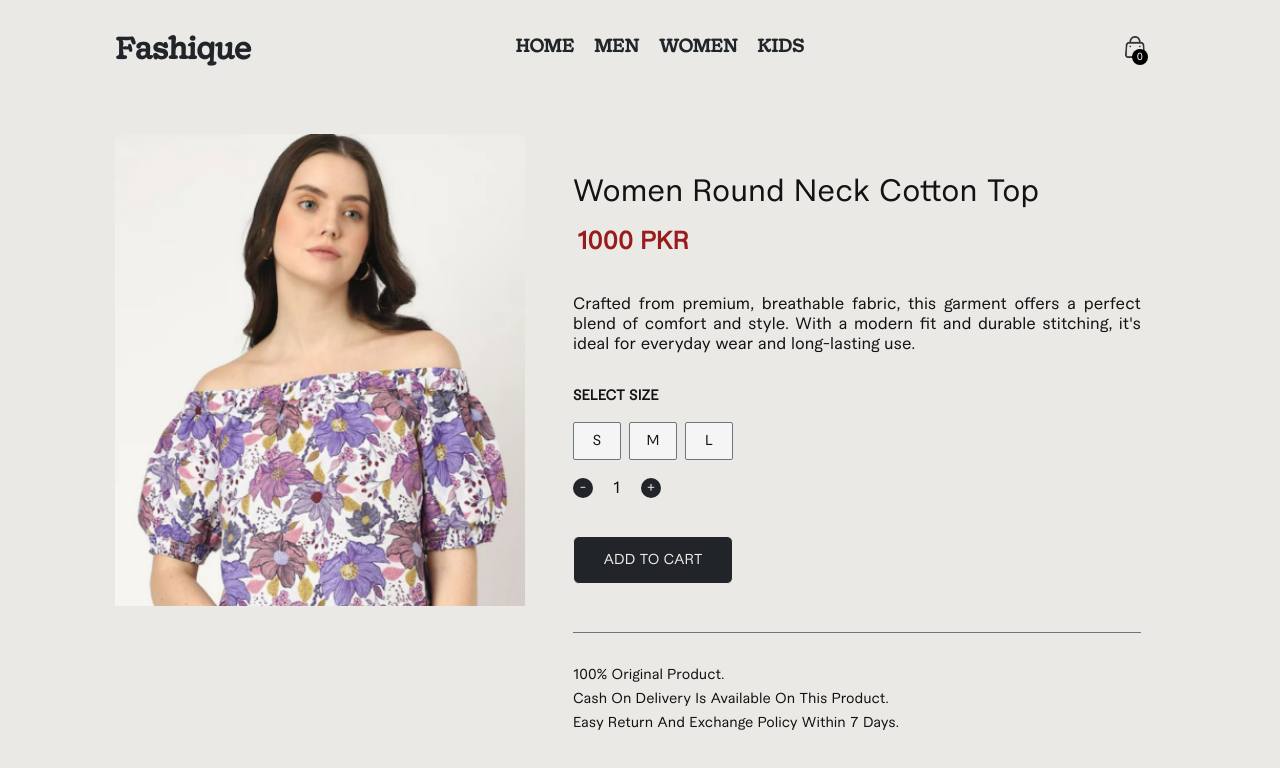
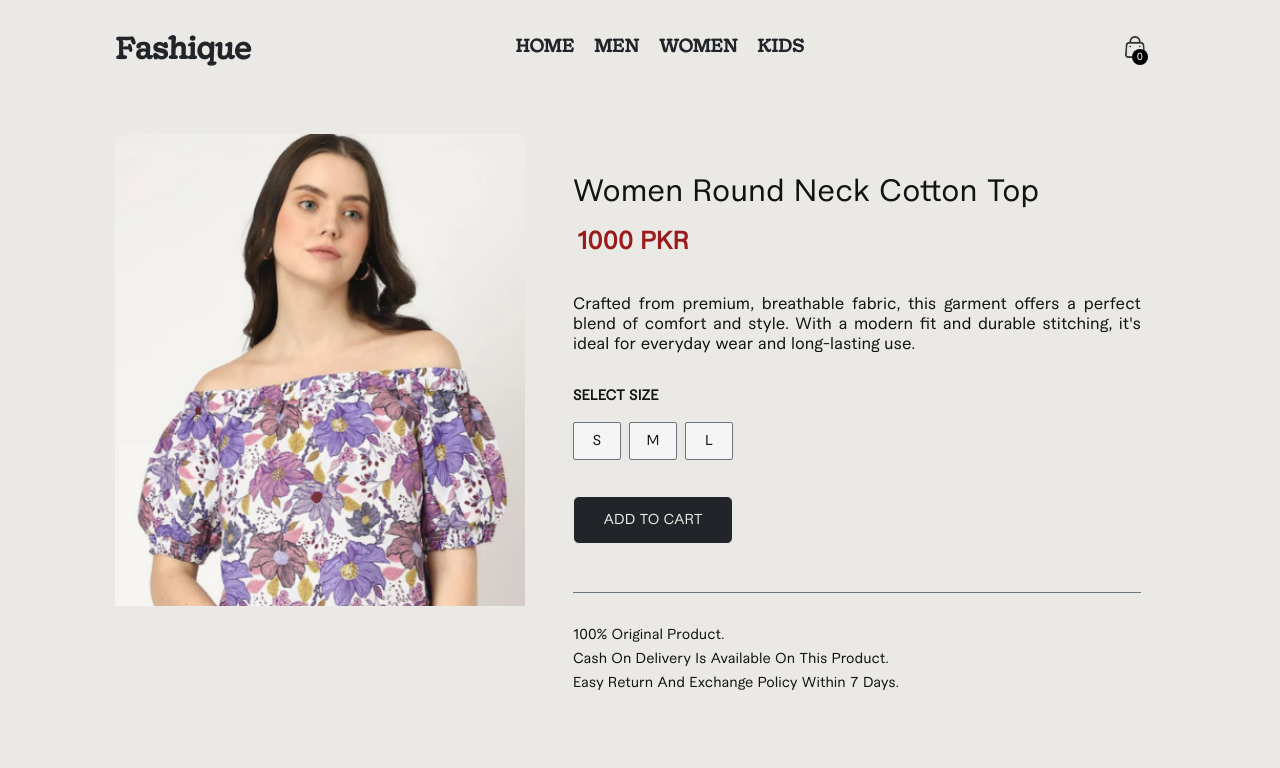
Before and after one commit to mewaleedahmad/fashique, a React (Vite) app in the folder frontend/: page /product/aaaaa in a window 1280 px wide. Shown: the top 768 px of the page. Built offline with nearby package versions, Linux system fonts and the light colour scheme.

Commit message:
Cart is halfway done

```diff
--- a/frontend/src/pages/Cart.jsx
+++ b/frontend/src/pages/Cart.jsx
@@ -12,7 +12,6 @@ const Cart = () => {
 
   const localCartItemsId = cart ? cart.filter((item) => item.id) : [];
   const localCartItemsSize = cart ? cart.filter((item) => item.selectedSize) : [];
-  const localCartItemsQTY = cart ? cart.filter((item) => item.itemQuantity) : [];
 
   const filteredProducts = products.filter((prod) => prod._id);
   const cartItems = filteredProducts.filter((cartItem) =>
@@ -44,9 +43,9 @@ const Cart = () => {
   }, []);
 
   useEffect(() => {
-    setSubTotal(subTotalPrice);
+    setSubTotal(subTotalPrice * itemQuantity);
     SetTotal(Subtotal + shippingCharges);
-  }, [total, Subtotal, subTotalPrice]);
+  }, [total, Subtotal, subTotalPrice,itemQuantity]);
 
   return (
     <section className="w-full">
@@ -55,14 +54,11 @@ const Cart = () => {
       </div>
 
       <div className="lg:flex items-start">
-        <div className="Cart-Items space-y-4 w-full lg:w-[70%] pb-20">
+        <div className="Cart-Items space-y-4 w-full lg:w-[70%]  pb-20">
           {cartItems.map((item) => {
             const cartItemSize = localCartItemsSize.find(
               (localItem) => localItem.id === item._id
             ).selectedSize;
-            const cartItemQTY = localCartItemsQTY.find(
-              (localItem) => localItem.id === item._id
-            ).itemQuantity;
 
             return (
               <div key={item._id} className="flex items-center gap-2">
@@ -73,11 +69,10 @@ const Cart = () => {
                     className="w-28 h-24 object-contain"
                   />
                 </div>
-
-                <div className="div-2 flex flex-grow flex-col gap-1 lg:gap-2">
+                <div className="div-2 flex flex-grow flex-col gap-2 ">
                   <p className="text-lg leading-none lg:leading-7">{item.name}</p>
                   <div className="flex items-center gap-2 lg:gap-4">
-                    <p className="text-sm bg-lightSecondary border border-darkSecondary rounded-sm px-3 py-1 text-center">
+                    <p className="text-sm bg-lightSecondary border  border-darkSecondary rounded-sm px-2 lg:px-3 lg:py-1 py-[3px] text-center">
                       {cartItemSize || "N/A"}
                     </p>
                     <p className="text-sm font-bold text-red-800">
@@ -87,23 +82,20 @@ const Cart = () => {
                 </div>
 
                 <div className="div-3">
-                  <div className="flex lg:flex-row justify-end items-center flex-col-reverse lg:gap-20 lg:ps-20 gap-10">
-                    {/* <div className="flex items-center gap-5">
+                  <div className="flex lg:flex-row  items-center flex-col-reverse lg:gap-20 lg:ps-20 gap-1">
+                     <div className="flex items-center gap-4 lg:gap-7">
                       <button
                         onClick={() => handleDecrement(item._id)}
-                        className="text-sm bg-darkPrimary flex items-center justify-center text-lightPrimary rounded-full w-5"
-                      >
+                        className="text-sm bg-darkPrimary flex items-center justify-center text-lightPrimary rounded-full w-5">
                         -
                       </button>
                       <p className="w-2">{itemQuantity}</p>
                       <button
                         onClick={() => handleIncrement(item._id)}
-                        className="text-sm bg-darkPrimary flex items-center justify-center text-lightPrimary rounded-full w-5"
-                      >
+                        className="text-sm bg-darkPrimary flex items-center justify-center text-lightPrimary rounded-full w-5">
                         +
                       </button>
-                    </div> */}
-                    <p>{cartItemQTY}</p>
+                    </div>
                     <button
                       className="btn btn-ghost btn-circle hover:bg-lightSecondary"
                       onClick={() => handleDeleteCartItem(item._id)}
--- a/frontend/src/pages/Home.jsx
+++ b/frontend/src/pages/Home.jsx
@@ -13,17 +13,17 @@ const Home = () => {
       <div className="About md:flex space-y-12 md:space-y-0 gap-6 justify-evenly  text-center w-full mb-20 mt-14">
         <div className="flex flex-col items-center justify-center gap-1">
           <Repeat size={40}/>
-          <p className="text-darkPrimary text-lg font-bold mt-4">Easy Exchange Policy</p>
+          <p className="text-darkPrimary text-lg font-bold mt-4">Exchange Policy</p>
           <p className="text-darkSecondary text-sm font-medium">We offer hassle free exchange policy</p>
         </div>
         <div className="flex flex-col items-center justify-center gap-1">
           <CircleCheckBig size={40}/>
-          <p className="text-darkPrimary text-lg font-bold mt-4">7 Days Return Policy</p>
+          <p className="text-darkPrimary text-lg font-bold mt-4">Return Policy</p>
           <p className="text-darkSecondary text-sm font-medium">We provide 7 days free return policy</p>
         </div>
         <div className="flex flex-col items-center justify-center gap-1">
           <Headset size={40}/>
-          <p className="text-darkPrimary text-lg font-bold mt-4">Best Customer Support</p>
+          <p className="text-darkPrimary text-lg font-bold mt-4">Customer Support</p>
           <p className="text-darkSecondary text-sm font-medium">We provide 24/7 customer support</p>
         </div>
 
--- a/frontend/src/pages/Product.jsx
+++ b/frontend/src/pages/Product.jsx
@@ -9,28 +9,19 @@ const Product = () => {
   const { id } = useParams();
   const [selectedSize, setSelectedSize] = useState("");
   const [sizeNotSelectedError, setSizeNotSelectedError] = useState(false);
-  const [itemQuantity, setItemQuantity] = useState(1);
 
   const notify = () => toast("Added To Cart");
 
   const product = products.find((product) => product._id === id);
 
   const addToCart = () => {
-    const item = { id, selectedSize ,itemQuantity};
+    const item = { id, selectedSize};
     const cart = JSON.parse(localStorage.getItem("cart")) || [];
     cart.push(item);
     localStorage.setItem("cart", JSON.stringify(cart));
     notify();
-    location.reload()
   }
 
-  const handleIncrement = () => {
-    setItemQuantity((prev) => (prev < 10 ? prev + 1 : prev));
-  };
-
-  const handleDecrement = () => {
-    setItemQuantity((prev) => (prev > 1 ? prev - 1 : prev));
-  };
 
   return (
     <div className="w-full  lg:flex gap-6 mt-10">
@@ -52,19 +43,7 @@ const Product = () => {
             </button>
           ))}
         </div>
-        <div className="flex items-center gap-5">
-                      <button
-                        onClick={() => handleDecrement()}
-                        className="text-sm bg-darkPrimary flex items-center justify-center text-lightPrimary rounded-full w-5">
-                        -
-                      </button>
-                      <p className="w-2">{itemQuantity}</p>
-                      <button
-                        onClick={() => handleIncrement()}
-                        className="text-sm bg-darkPrimary flex items-center justify-center text-lightPrimary rounded-full w-5">
-                        +
-                      </button>
-                    </div>
+
         <div>
           <ToastContainer
             position="top-right"
```
